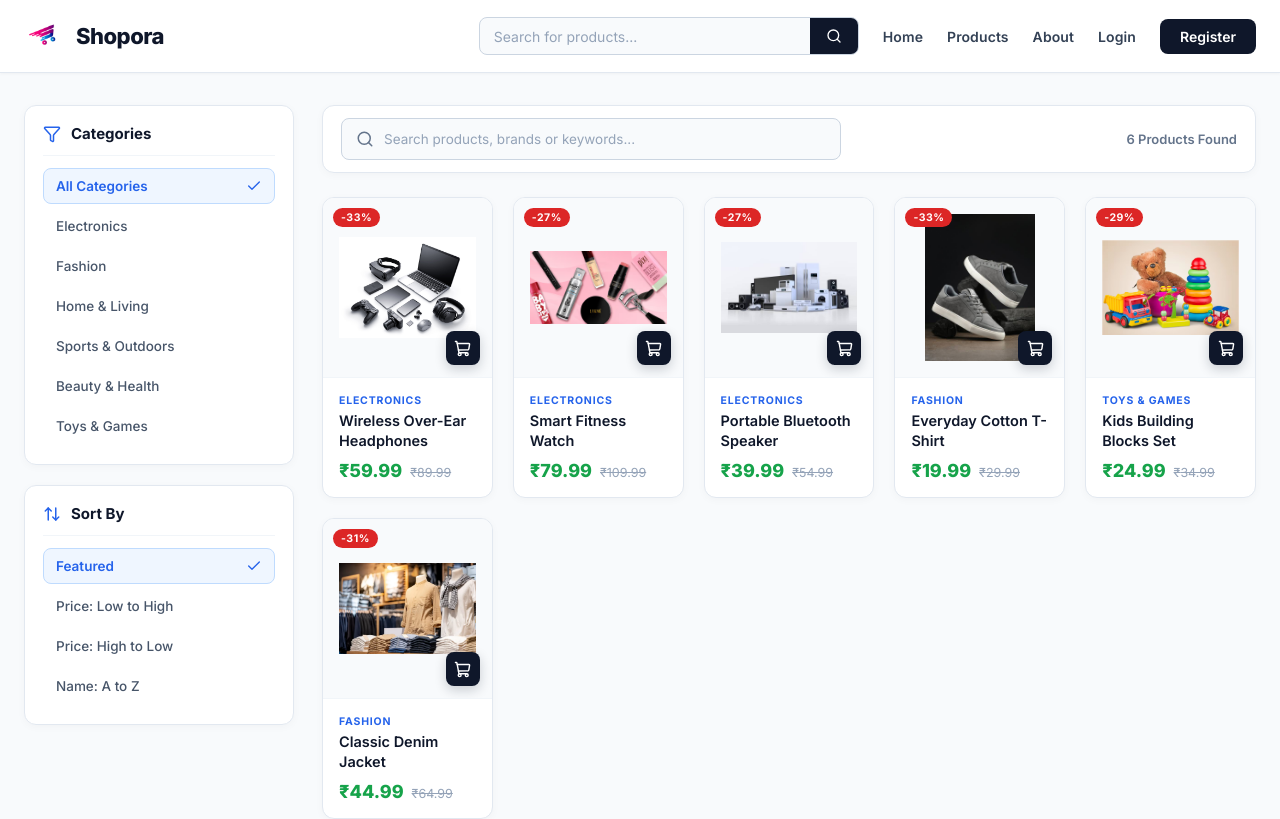
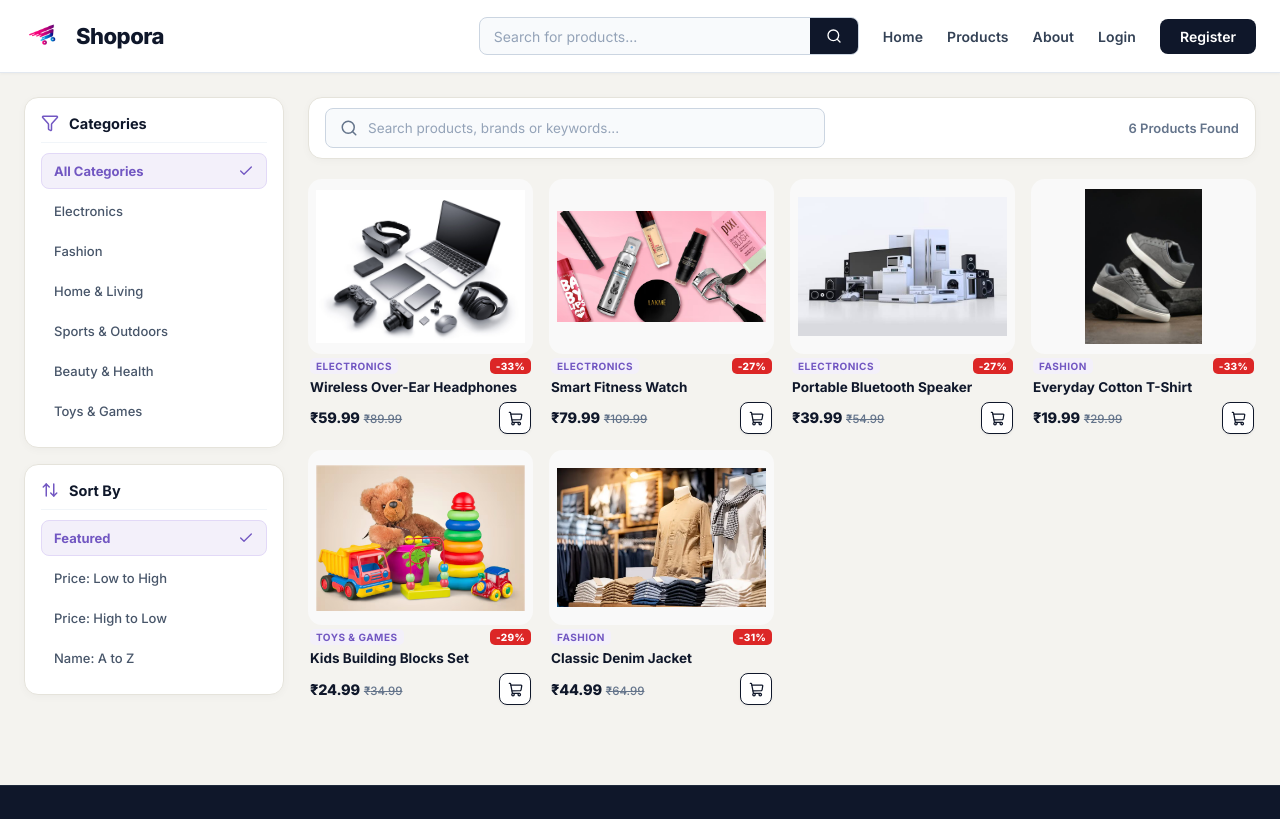
Before and after one commit to developertesting336-lgtm/amandeeptestproject, a React (Vite) app in the folder frontend/: page /products in a window 1280 px wide. Shown: the top 819 px of the page. Built offline with nearby package versions, Linux system fonts and the light colour scheme; no server answers.

Commit message:
home page product section

```diff
--- a/frontend/src/pages/Home/HomeProductsGrid.tsx
+++ b/frontend/src/pages/Home/HomeProductsGrid.tsx
@@ -1,6 +1,7 @@
 import { useEffect, useState } from "react";
 import { useNavigate, Link } from "react-router-dom";
-import { ArrowRight, Heart } from "lucide-react";
+import { ArrowRight, Heart, ShoppingCart } from "lucide-react";
+import { useCart } from "../../context/cartContext";
 import product1 from "../../assets/1.jpeg";
 import "./HomeProductsGrid.css";
 
@@ -37,6 +38,7 @@ const formatImageUrl = (path?: any, fallback: string = product1) => {
 
 const HomeProductsGrid = () => {
   const navigate = useNavigate();
+  const { addToCart } = useCart();
   const [products, setProducts] = useState<Product[]>([]);
   const [loading, setLoading] = useState(true);
   const [wishlist, setWishlist] = useState<Record<string, boolean>>({});
@@ -68,6 +70,11 @@ const HomeProductsGrid = () => {
   const toggleWishlist = (e: React.MouseEvent, productId: string) => {
     e.stopPropagation();
     setWishlist((prev) => ({ ...prev, [productId]: !prev[productId] }));
+  };
+
+  const handleAddToCart = (e: React.MouseEvent, productId: string) => {
+    e.stopPropagation();
+    addToCart(productId, 1);
   };
 
   if (loading) {
@@ -149,10 +156,22 @@ const HomeProductsGrid = () => {
                   <h3 className="home-product-name">{prod.name}</h3>
 
                   <div className="home-product-price-row">
-                    <span className="home-product-price">₹{(currentPrice || 0).toLocaleString("en-IN")}</span>
-                    {hasDiscount && (
-                      <span className="home-product-old-price">₹{(prod.price || 0).toLocaleString("en-IN")}</span>
-                    )}
+                    <div className="home-product-price-block">
+                      <span className="home-product-price">₹{(currentPrice || 0).toLocaleString("en-IN")}</span>
+                      {hasDiscount && (
+                        <span className="home-product-old-price">₹{(prod.price || 0).toLocaleString("en-IN")}</span>
+                      )}
+                    </div>
+
+                    <button
+                      type="button"
+                      className="home-product-add-btn"
+                      onClick={(e) => handleAddToCart(e, prod._id)}
+                      title="Add to Cart"
+                      aria-label="Add to Cart"
+                    >
+                      <ShoppingCart size={15} strokeWidth={2} />
+                    </button>
                   </div>
                 </div>
               </div>
--- a/frontend/src/pages/Products/UserProducts.css
+++ b/frontend/src/pages/Products/UserProducts.css
@@ -1,13 +1,13 @@
 @import url('https://fonts.googleapis.com/css2?family=Inter:wght@400;500;600;700;800&display=swap');
 
 /* =====================================================
-   USER PRODUCTS CATALOG PAGE
+   USER PRODUCTS CATALOG PAGE - HOME THEME & CARD DESIGN
 ===================================================== */
 
 .user-products-page {
   width: 100%;
   min-height: calc(100vh - 68px);
-  background-color: #f8fafc;
+  background-color: #f4f3ef;
   font-family: 'Inter', system-ui, -apple-system, sans-serif;
   box-sizing: border-box;
 }
@@ -15,13 +15,11 @@
 .user-products-container {
   max-width: 1380px;
   margin: 0 auto;
-  padding: 32px 24px 80px;
+  padding: 24px 24px 80px;
 }
 
-
-
 .user-products-header {
-  margin-bottom: 28px;
+  margin-bottom: 24px;
 }
 
 .user-products-title {
@@ -40,11 +38,10 @@
   margin: 0;
 }
 
-
 .user-products-layout {
   display: flex;
   align-items: flex-start;
-  gap: 28px;
+  gap: 24px;
 }
 
 /* =====================================================
@@ -52,20 +49,20 @@
 ===================================================== */
 
 .user-products-sidebar {
-  width: 270px;
+  width: 260px;
   flex-shrink: 0;
   position: sticky;
   top: 90px;
   display: flex;
   flex-direction: column;
-  gap: 20px;
+  gap: 16px;
 }
 
 .sidebar-block {
   background-color: #ffffff;
-  border: 1px solid #e2e8f0;
-  border-radius: 12px;
-  padding: 18px 18px 20px;
+  border: 1px solid #e5e3db;
+  border-radius: 14px;
+  padding: 16px 16px 18px;
   box-shadow: 0 2px 8px rgba(0, 0, 0, 0.03);
 }
 
@@ -73,20 +70,20 @@
   display: flex;
   align-items: center;
   gap: 10px;
-  padding-bottom: 12px;
-  margin-bottom: 12px;
+  padding-bottom: 10px;
+  margin-bottom: 10px;
   border-bottom: 1px solid #f1f5f9;
   color: #0f172a;
 }
 
 .sidebar-block-header svg {
-  color: #2563eb;
+  color: #7257c2;
   flex-shrink: 0;
 }
 
 .sidebar-block-header h3 {
   font-family: 'Inter', sans-serif;
-  font-size: 15px;
+  font-size: 14.5px;
   font-weight: 700;
   color: #0f172a;
   margin: 0;
@@ -110,7 +107,7 @@
   border: 1px solid transparent;
   background: transparent;
   color: #475569;
-  font-size: 13.5px;
+  font-size: 13px;
   font-weight: 500;
   font-family: 'Inter', sans-serif;
   cursor: pointer;
@@ -120,20 +117,20 @@
 
 .category-item:hover,
 .sort-item:hover {
-  background-color: #f1f5f9;
+  background-color: #f8fafc;
   color: #0f172a;
 }
 
 .category-item.active,
 .sort-item.active {
-  background-color: #eff6ff;
-  color: #2563eb;
-  font-weight: 600;
-  border-color: #bfdbfe;
+  background-color: #f3f0fa;
+  color: #7257c2;
+  font-weight: 700;
+  border-color: #e2d9f7;
 }
 
 .active-icon {
-  color: #2563eb;
+  color: #7257c2;
   flex-shrink: 0;
 }
 
@@ -146,7 +143,7 @@
   padding: 10px 14px;
   background-color: #ffffff;
   border: 1px dashed #cbd5e1;
-  border-radius: 8px;
+  border-radius: 10px;
   color: #64748b;
   font-size: 13px;
   font-weight: 600;
@@ -172,10 +169,10 @@
 
 .content-toolbar {
   background-color: #ffffff;
-  border: 1px solid #e2e8f0;
-  border-radius: 12px;
-  padding: 12px 18px;
-  margin-bottom: 24px;
+  border: 1px solid #e5e3db;
+  border-radius: 14px;
+  padding: 10px 16px;
+  margin-bottom: 20px;
   display: flex;
   align-items: center;
   justify-content: space-between;
@@ -193,12 +190,12 @@
   border: 1px solid #cbd5e1;
   border-radius: 8px;
   padding: 0 14px;
-  height: 42px;
+  height: 40px;
   transition: border-color 0.2s ease;
 }
 
 .user-products-search:focus-within {
-  border-color: #2563eb;
+  border-color: #7257c2;
   background-color: #ffffff;
 }
 
@@ -229,144 +226,189 @@
 }
 
 /* =====================================================
-   PRODUCTS GRID
+   PRODUCTS GRID - MATCHING HOME PAGE BORDERLESS CARD DESIGN
 ===================================================== */
 
 .user-products-grid {
   display: grid;
-  grid-template-columns: repeat(5, 2fr);
-  gap: 20px;
+  grid-template-columns: repeat(4, 1fr);
+  gap: 16px;
 }
 
 .user-product-card {
-  background-color: #ffffff;
-  border: 1px solid #e2e8f0;
-  border-radius: 12px;
-  overflow: hidden;
+  position: relative;
+  width: 100%;
+  background: transparent;
+  border: none !important;
+  border-radius: 0;
+  overflow: visible;
   display: flex;
   flex-direction: column;
+  box-shadow: none !important;
+  transform: translateY(0);
+  transition: transform 0.35s cubic-bezier(0.16, 1, 0.3, 1);
   cursor: pointer;
-  box-shadow: 0 2px 8px rgba(0, 0, 0, 0.03);
-  transition: transform 0.3s cubic-bezier(0.16, 1, 0.3, 1), border-color 0.3s ease, box-shadow 0.3s ease;
 }
 
 .user-product-card:hover {
-  transform: translateY(-4px);
-  border-color: #2563eb;
-  box-shadow: 0 12px 24px rgba(37, 99, 235, 0.1);
+  transform: translateY(-6px);
+  border: none !important;
+  box-shadow: none !important;
 }
 
 .user-product-image-wrapper {
   position: relative;
   width: 100%;
-  height: 180px;
-  background-color: #f8fafc;
+  height: 175px;
+  background-color: #f9f9f9;
   overflow: hidden;
-  border-bottom: 1px solid #f1f5f9;
   display: flex;
   align-items: center;
   justify-content: center;
-  padding: 16px;
+  padding: 8px;
   box-sizing: border-box;
+  border: none !important;
+  border-radius: 14px;
+  flex-shrink: 0;
+  transition: background-color 0.3s ease, box-shadow 0.3s ease;
+}
+
+.user-product-card:hover .user-product-image-wrapper {
+  background-color: #f2f2f2;
+  border: none !important;
+  box-shadow: 0 6px 18px rgba(0, 0, 0, 0.06);
 }
 
 .user-product-image {
   width: 100%;
   height: 100%;
   max-width: 100%;
-  max-height: 100%;
+  max-height: 155px;
   object-fit: contain;
   display: block;
-  transition: transform 0.35s ease;
+  margin: 0 auto;
+  transform: scale(1);
+  transition: transform 0.35s cubic-bezier(0.16, 1, 0.3, 1);
 }
 
 .user-product-card:hover .user-product-image {
-  transform: scale(1.06);
-}
-
-.user-product-badge {
-  position: absolute;
-  top: 10px;
-  left: 10px;
-  background-color: #dc2626;
-  color: #ffffff;
-  font-size: 10.5px;
-  font-weight: 700;
-  padding: 3px 8px;
-  border-radius: 12px;
-  text-transform: uppercase;
-  letter-spacing: 0.5px;
-}
-
-.user-product-cart-btn {
-  position: absolute;
-  bottom: 12px;
-  right: 12px;
-  width: 34px;
-  height: 34px;
-  border-radius: 8px;
-  background-color: #0f172a;
-  color: #ffffff;
-  border: none;
-  display: flex;
-  align-items: center;
-  justify-content: center;
-  cursor: pointer;
-  box-shadow: 0 4px 12px rgba(15, 23, 42, 0.2);
-  transition: background-color 0.2s ease, transform 0.2s ease;
-}
-
-.user-product-cart-btn:hover {
-  background-color: #2563eb;
-  transform: scale(1.06);
+  transform: scale(1.08);
 }
 
 .user-product-body {
-  padding: 16px;
+  padding: 4px 2px 0;
   display: flex;
   flex-direction: column;
-  flex: 1;
+  justify-content: flex-start;
+  gap: 2px;
+  box-sizing: border-box;
+  background: transparent;
+}
+
+.user-product-meta-row {
+  display: flex;
+  align-items: center;
+  justify-content: space-between;
+  margin-bottom: 0;
 }
 
 .user-product-category {
-  color: #2563eb;
-  font-size: 10.5px;
+  margin: 0;
+  color: #7257c2;
+  background-color: #f3f0fa;
+  padding: 2px 6px;
+  border-radius: 5px;
+  font-size: 10px;
   font-weight: 700;
-  letter-spacing: 0.8px;
+  letter-spacing: 0.5px;
   text-transform: uppercase;
-  margin-bottom: 4px;
+}
+
+.user-product-discount-tag {
+  display: inline-flex;
+  align-items: center;
+  padding: 2px 6px;
+  background-color: #dc2626;
+  color: #ffffff;
+  font-size: 10px;
+  font-weight: 800;
+  border-radius: 5px;
+  letter-spacing: 0.3px;
 }
 
 .user-product-title {
-  font-family: 'Inter', sans-serif;
-  font-size: 14.5px;
-  font-weight: 600;
+  margin: 2px 0 0;
   color: #0f172a;
-  margin: 0 0 10px;
+  font-size: 13.5px;
+  font-weight: 700;
   line-height: 1.35;
   display: -webkit-box;
   -webkit-line-clamp: 2;
   -webkit-box-orient: vertical;
   overflow: hidden;
+  min-height: 0;
+  max-height: 36px;
+  transition: color 0.25s ease;
+}
+
+.user-product-card:hover .user-product-title {
+  color: #7257c2;
 }
 
 .user-product-footer {
-  margin-top: auto;
+  display: flex;
+  align-items: center;
+  justify-content: space-between;
+  gap: 6px;
+  margin-top: 4px;
+}
+
+.user-product-price-block {
   display: flex;
   align-items: baseline;
-  gap: 8px;
+  gap: 4px;
 }
 
 .user-product-price {
-  color: #16a34a;
-  font-size: 18px;
+  color: #0f172a;
+  font-family: 'Inter', system-ui, -apple-system, sans-serif;
+  font-size: 14.5px;
   font-weight: 800;
+  letter-spacing: -0.2px;
+  display: inline-block;
+  line-height: 1.2;
 }
 
 .user-product-old-price {
-  color: #94a3b8;
-  font-size: 12.5px;
+  color: #64748b;
+  font-size: 11.5px;
   text-decoration: line-through;
+  font-weight: 500;
+  display: inline-block;
+  line-height: 1.2;
+}
+
+.user-product-cart-btn {
+  display: inline-flex;
+  align-items: center;
+  justify-content: center;
+  width: 32px;
+  height: 32px;
+  background-color: #ffffff;
+  color: #0f172a;
+  border: 1.5px solid #0f172a;
+  border-radius: 8px;
+  cursor: pointer;
+  transition: all 0.2s ease;
+  box-shadow: 0 1px 3px rgba(0, 0, 0, 0.05);
+}
+
+.user-product-cart-btn:hover {
+  background-color: #0f172a;
+  color: #ffffff;
+  border-color: #0f172a;
+  transform: translateY(-1px);
+  box-shadow: 0 4px 12px rgba(15, 23, 42, 0.2);
 }
 
 /* Loading & Empty States */
@@ -376,8 +418,8 @@
   text-align: center;
   padding: 60px 20px;
   background-color: #ffffff;
-  border: 1px solid #e2e8f0;
-  border-radius: 12px;
+  border: 1px solid #e5e3db;
+  border-radius: 14px;
   color: #64748b;
 }
 
@@ -394,11 +436,11 @@
 }
 
 .reset-empty-btn {
-  padding: 8px 16px;
-  background-color: #2563eb;
+  padding: 8px 18px;
+  background-color: #7257c2;
   color: #ffffff;
   border: none;
-  border-radius: 6px;
+  border-radius: 8px;
   font-size: 13px;
   font-weight: 600;
   cursor: pointer;
@@ -406,13 +448,13 @@
 }
 
 .reset-empty-btn:hover {
-  background-color: #1d4ed8;
+  background-color: #5e43af;
 }
 
 /* Responsive Breakpoints */
-@media (max-width: 1080px) {
+@media (max-width: 1200px) {
   .user-products-grid {
-    grid-template-columns: repeat(2, 1fr);
+    grid-template-columns: repeat(3, 1fr);
   }
 }
 
@@ -432,15 +474,26 @@
   .reset-filters-btn {
     grid-column: 1 / -1;
   }
+
+  .user-products-grid {
+    grid-template-columns: repeat(3, 1fr);
+  }
 }
 
-@media (max-width: 600px) {
+@media (max-width: 680px) {
+  .user-products-grid {
+    grid-template-columns: repeat(2, 1fr);
+  }
+}
+
+@media (max-width: 480px) {
   .user-products-sidebar {
     grid-template-columns: 1fr;
   }
 
   .user-products-grid {
-    grid-template-columns: 1fr;
+    grid-template-columns: repeat(2, 1fr);
+    gap: 10px;
   }
 
   .content-toolbar {
--- a/frontend/src/pages/Products/UserProducts.tsx
+++ b/frontend/src/pages/Products/UserProducts.tsx
@@ -259,6 +259,8 @@ const UserProducts = () => {
     addToCart(productId, 1);
   };
 
+
+
   const handleResetFilters = () => {
     setSelectedCategory("all");
     setSearchQuery("");
@@ -396,32 +398,37 @@ const UserProducts = () => {
                             (e.target as HTMLImageElement).src = product1;
                           }}
                         />
-
-                        {discountPercent > 0 && (
-                          <span className="user-product-badge">-{discountPercent}%</span>
-                        )}
-
-                        <button
-                          className="user-product-cart-btn"
-                          onClick={(e) => handleAddToCart(e, product._id)}
-                          aria-label="Add to cart"
-                        >
-                          <ShoppingCart size={17} strokeWidth={2} />
-                        </button>
                       </div>
 
                       <div className="user-product-body">
+                        <div className="user-product-meta-row">
                           <span className="user-product-category">
                             {typeof product.category === "object" ? product.category?.name || "General" : product.category || "General"}
                           </span>
+                          {discountPercent > 0 && (
+                            <span className="user-product-discount-tag">-{discountPercent}%</span>
+                          )}
+                        </div>
 
                         <h3 className="user-product-title">{product.name}</h3>
 
                         <div className="user-product-footer">
+                          <div className="user-product-price-block">
                             <span className="user-product-price">₹{currentPrice.toLocaleString("en-IN")}</span>
                             {hasDiscount && (
                               <span className="user-product-old-price">₹{product.price.toLocaleString("en-IN")}</span>
                             )}
+                          </div>
+
+                          <button
+                            type="button"
+                            className="user-product-cart-btn"
+                            onClick={(e) => handleAddToCart(e, product._id)}
+                            title="Add to Cart"
+                            aria-label="Add to Cart"
+                          >
+                            <ShoppingCart size={15} strokeWidth={2} />
+                          </button>
                         </div>
                       </div>
                     </article>
```
Also changed, not shown: frontend/src/pages/Home/HomeProductsGrid.css (+38 -8 lines), frontend/src/pages/Home/ProductSection.css (+5 -5 lines), frontend/src/assets/Cloud_Coal_Collection.png (added), frontend/src/assets/shopping.png (added). Lines whose indentation alone changed are shown as unchanged.
